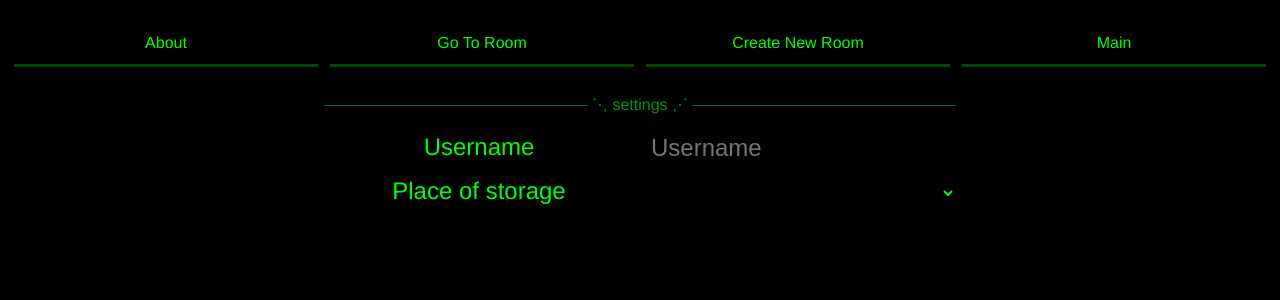
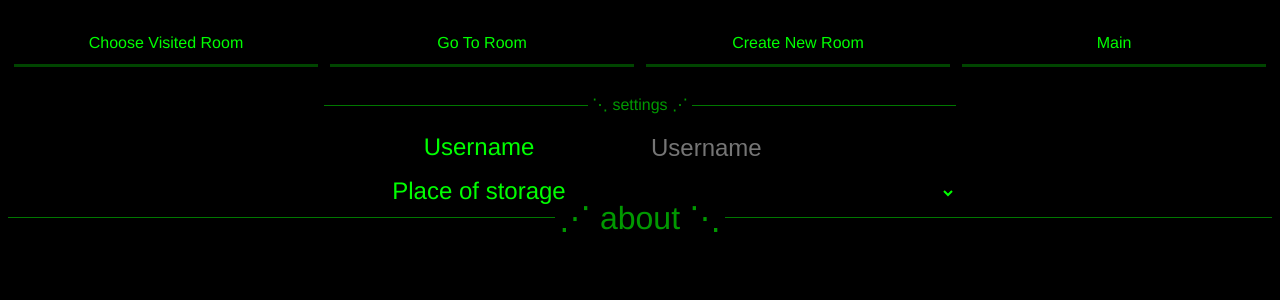
Before and after one commit to arel0ve/security-chat, a Vue app in the folder front/: page /settings in a window 1280 px wide. Shown: the top 300 px of the page. Built offline with nearby package versions, Linux system fonts and the light colour scheme.

Commit message:
Add select visited room

```diff
--- a/front/src/components/MainMenu.vue
+++ b/front/src/components/MainMenu.vue
@@ -1,9 +1,12 @@
 <template>
   <ul :class="{'main': mode === 'main', 'menu': mode === 'menu'}">
     <li v-for="(li, index) of list" :key="index" v-on="{ click: li.click }">
-      <input type="text" v-model="room" v-if="li.type === 'input'" :placeholder="li.text">
-      <input type="password" v-model="password" v-else-if="li.type === 'password'" :placeholder="li.text">
-      <input type="password" v-model="passwordRepeat" v-else-if="li.type === 'passwordRepeat'" :placeholder="li.text">
+      <input v-if="li.type === 'input'" type="text" v-model="room" :placeholder="li.text">
+      <input v-else-if="li.type === 'password'" type="password" v-model="password" :placeholder="li.text">
+      <input v-else-if="li.type === 'passwordRepeat'" type="password" v-model="passwordRepeat" :placeholder="li.text">
+      <select v-else-if="li.type === 'select'" v-model="room">
+        <option v-for="(room, index) of visitedRooms" :key="index" >{{ room }}</option>
+      </select>
       <span v-else-if="li.type === 'button'" class="button">{{ li.text }}</span>
       <span v-else-if="li.type === 'info'" class="info">{{ li.text }}</span>
       <span v-else class="error">{{ li.text }}</span>
@@ -23,20 +26,21 @@ export default {
       defaultList: [ ],
       room: '',
       password: '',
-      passwordRepeat: ''
+      passwordRepeat: '',
+      visitedRooms: [ ]
     }
   },
   created () {
     if (this.$route.path === '/about') {
       this.defaultList = [
-        { text: 'Settings', type: 'button', click: this.settings },
+        { text: 'Choose Visited Room', type: 'button', click: this.chooseRoom },
         { text: 'Go To Room', type: 'button', click: this.toRoom },
         { text: 'Create New Room', type: 'button', click: this.createRoom },
-        { text: 'Main', type: 'button', click: this.main }
+        { text: 'Settings', type: 'button', click: this.settings }
       ]
     } else if (this.$route.path === '/settings') {
       this.defaultList = [
-        { text: 'About', type: 'button', click: this.about },
+        { text: 'Choose Visited Room', type: 'button', click: this.chooseRoom },
         { text: 'Go To Room', type: 'button', click: this.toRoom },
         { text: 'Create New Room', type: 'button', click: this.createRoom },
         { text: 'Main', type: 'button', click: this.main }
@@ -44,9 +48,9 @@ export default {
     } else {
       this.defaultList = [
         { text: 'Settings', type: 'button', click: this.settings },
-        { text: 'Go To Room', type: 'button', click: this.toRoom },
-        { text: 'Create New Room', type: 'button', click: this.createRoom },
-        { text: 'About', type: 'button', click: this.about }
+        { text: 'Choose Visited Room', type: 'button', click: this.chooseRoom },
+        { text: 'Open Unvisited Room', type: 'button', click: this.toRoom },
+        { text: 'Create New Room', type: 'button', click: this.createRoom }
       ]
     }
     this.list = this.defaultList
@@ -54,6 +58,16 @@ export default {
   methods: {
     settings () {
       this.$router.push('/settings')
+    },
+    async chooseRoom () {
+      this.list = [
+        { text: 'Your Rooms: ', type: 'info', click: this.doNothing },
+        { text: '', type: 'select', click: this.doNothing },
+        { text: 'Choose', type: 'button', click: this.doNothing },
+        { text: 'Back', type: 'button', click: this.back }
+      ]
+      const response = await fetch('http://localhost:3000/api/room/opened')
+      this.visitedRooms = await response.json()
     },
     toRoom () {
       this.list = [
--- a/front/src/views/Chat.vue
+++ b/front/src/views/Chat.vue
@@ -78,10 +78,10 @@ export default {
         room: this.room.id
       }))
     }
-    this.ws.onmessage = res => {
+    this.ws.onmessage = async res => {
       res = JSON.parse(res.data)
       if (res.action === 'message') {
-        this.$store.dispatch('addMessage', {
+        await this.$store.dispatch('addMessage', {
           id: this.room.id,
           message: {
             from: res.from,
@@ -89,7 +89,6 @@ export default {
             date: res.date
           }
         })
-        console.log(322)
         this.messages.push({
           from: res.from,
           text: res.text,
--- a/front/src/views/Settings.vue
+++ b/front/src/views/Settings.vue
@@ -22,6 +22,7 @@
         </select>
       </div>
     </form>
+    <router-link to="/about" class="link-about"><hr></router-link>
   </div>
 </template>
 
@@ -59,6 +60,19 @@ export default {
 </script>
 
 <style scoped lang="scss">
+hr {
+  border: none;
+  border-top: 1px solid #007700;
+  color: #009900;
+  overflow: visible;
+  text-align: center;
+  &::after {
+    background: #000;
+    position: relative;
+    padding: 0 4px;
+    top: -11px;
+  }
+}
 .settings {
   margin-top: 32px;
   width: 100%;
@@ -72,17 +86,10 @@ export default {
     left: 25%
   }
   hr {
-    border: none;
-    border-top: 1px solid #007700;
-    color: #009900;
-    overflow: visible;
-    text-align: center;
     &::after {
       content: '⋱ settings ⋰';
-      background: #000;
-      position: relative;
-      padding: 0 4px;
       top: -11px;
+      font-size: 16px;
     }
   }
   .form-content {
@@ -128,4 +135,14 @@ export default {
     }
   }
 }
+.link-about {
+  margin-top: 32px;
+  hr {
+    &::after {
+      content: '⋰ about ⋱';
+      font-size: 32px;
+      top: -19px;
+    }
+  }
+}
 </style>
```
Also changed, not shown: 1 other file (tests, documents, lock files or other folders).
